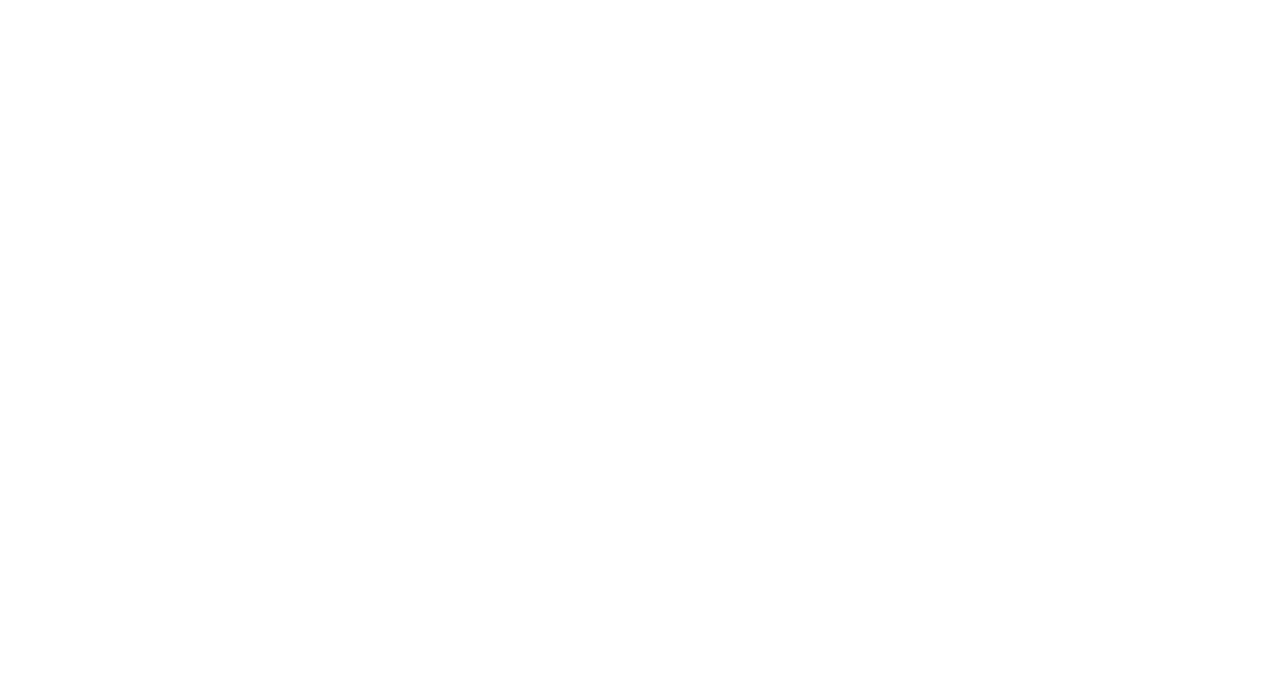
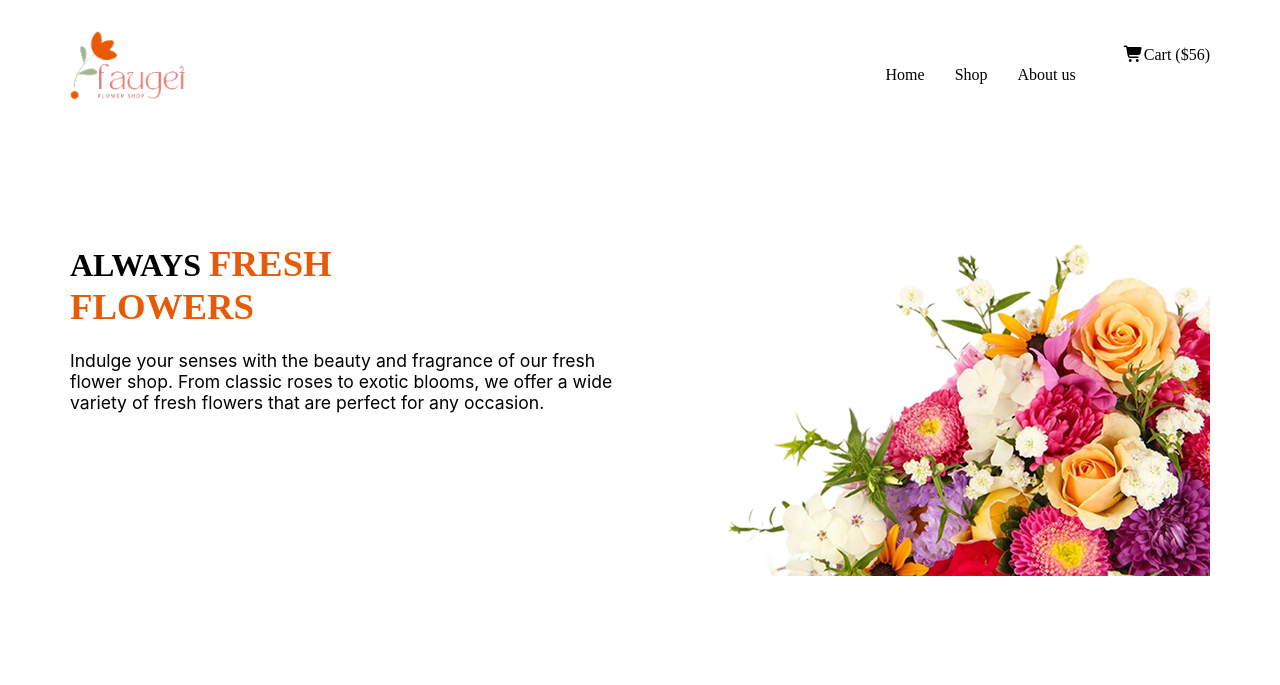
Before and after one commit to Evasfaisal/B12A02-Responsive-Flowers, a plain HTML site: page index.html in a window 1280 px wide. Drawn offline with Linux system fonts and the light colour scheme.

Commit message:
nav running

```diff
--- a/index.html
+++ b/index.html
@@ -3,9 +3,78 @@
 <head>
     <meta charset="UTF-8">
     <meta name="viewport" content="width=device-width, initial-scale=1.0">
+    <link rel="stylesheet" href="style.css">
+    <link rel="stylesheet" href="https://cdnjs.cloudflare.com/ajax/libs/font-awesome/7.0.0/css/all.min.css" integrity="sha512-DxV+EoADOkOygM4IR9yXP8Sb2qwgidEmeqAEmDKIOfPRQZOWbXCzLC6vjbZyy0vPisbH2SyW27+ddLVCN+OMzQ==" crossorigin="anonymous" referrerpolicy="no-referrer" />
+    <link href="https://fonts.googleapis.com/css2?family=Noto+Serif:ital,wght@0,100..900;1,100..900&display=swap" rel="stylesheet">
     <title>Document</title>
 </head>
 <body>
 
+<header class="header-main margin-auto">
+<nav class="nav-parent flex ">
+<div class="nav-img">
+<img src="./assets/logo.png" alt="">
+</div>
+<div class="nav-child">
+    <ul class="flex">
+     <div class="nav-child-2 flex">
+           <li><a href=""></a>Home</li>
+        <li><a href=""></a>Shop</li>
+        <li><a href=""></a>About us</li>
+     </div>
+      <div>
+          <li><a href=""></a><i class="fa-solid fa-cart-shopping"></i>Cart ($56)</li>
+      </div>
+    </ul>
+</div>
+</nav>
+
+
+<div class="banner flex margin-auto">
+    <div class="banner-child1">
+<h1 class="noto-serif ">
+    ALWAYS <span class="text-color">FRESH</span> <br> <span class="text-color">FLOWERS</span>
+</h1>
+
+<p class="pera">
+    Indulge your senses with the beauty and fragrance of our fresh flower shop. From classic roses to exotic blooms, we offer a wide variety of fresh flowers that are perfect for any occasion.
+</p>
+
+    </div>
+    <div class="banner-child2">
+
+<img src="./assets/hero-flower.png" alt="">
+
+
+
+    </div>
+
+
+
+
+</div>
+
+
+
+
+
+
+
+
+</header>
+
+
+<main>
+
+</main>
+
+
+
+<footer>
+
+</footer>
+
+
+
 </body>
 </html>
--- /dev/null
+++ b/style.css
@@ -0,0 +1,103 @@
+.margin-auto{
+max-width: 1140px;
+margin: 0 auto;
+
+}
+.noto-serif-{
+  font-family: "Noto Serif", serif;}
+
+.flex{
+    display: flex;
+}
+.flex-center{
+justify-content: center;
+}
+.text-center{
+text-align: center;
+}
+.nav-parent{
+    justify-content: space-between;
+}
+.nav-child ul li a{
+text-decoration: none;
+
+}
+.nav-child ul li{
+    list-style: none;
+
+}
+.nav-child ul{
+    gap: 48px;
+}
+.nav-parent{
+height: 71px;
+}
+.nav-img>img{
+width: 100%;
+height: 100%;
+}
+.nav-child{
+    display: flex;
+
+}
+.header-main{
+    margin-top: 30px;
+}
+.nav-child-2{
+gap: 30px;
+display: flex;
+margin-top: 20px;
+}
+
+
+.banner{
+margin-top: 120px;
+height: 461px;
+
+}
+.text-color{
+    color:#E95A08 ;
+    font-size: 2.3rem;
+    font-weight: bold;
+}
+.pera{
+     font-family: "Inter", sans-serif;
+     font-size: 1.1rem;
+}
+
+
+
+
+
+
+
+
+
+
+
+
+
+@media screen and (max-width:600px) {
+.nav-child-2{
+  display: none;
+
+
+
+
+
+
+
+
+
+}
+
+
+
+
+
+
+
+
+
+
+}
```
Also changed, not shown: assets/deal-ana.png (added), assets/deal-bloom.png (added), assets/deal-zabo.png (added), assets/flower-store.png (added), assets/hero-flower.png (added), assets/icon-facebook.png (added), assets/icon-linkedin.png (added), assets/icon-twitter.png (added), assets/icon-youtube.png (added), assets/logo.png (added), assets/news-letter-bg.png (added), assets/sample-flower-image.png (added), assets/trusted-badge.png (added), 2 other files.
